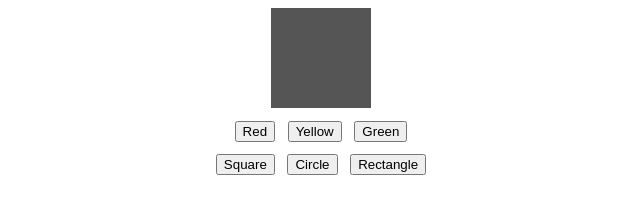
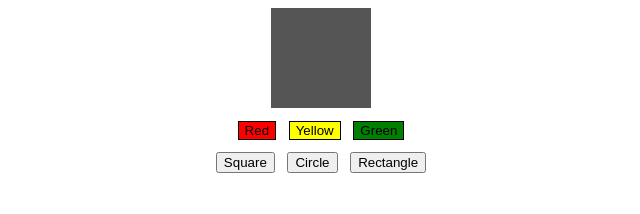
Before and after one commit to devpatel-shopify/trainee, a plain HTML site: page Mohit/Task1 - Colors and Shapes/index.html in a window 1280 px wide. Shown: the whole page, without its empty margins (319-959 px from the left). Drawn offline with Linux system fonts and the light colour scheme.

Commit message:
feat(updated base css)
1) Updated base css

```diff
--- a/Mohit/Task1 - Colors and Shapes/base.css
+++ b/Mohit/Task1 - Colors and Shapes/base.css
@@ -9,15 +9,15 @@
     gap: 1%;
     justify-content: center;
 }
-button#red {
+button#colorRed {
     background-color: red;
     border: solid 1px black;
 }
-button#yellow {
+button#colorYellow {
     background-color: yellow;
     border: solid 1px black;
 }
-button#green {
+button#colorGreen {
     background-color: green;
     border: solid 1px black;
 }
```
